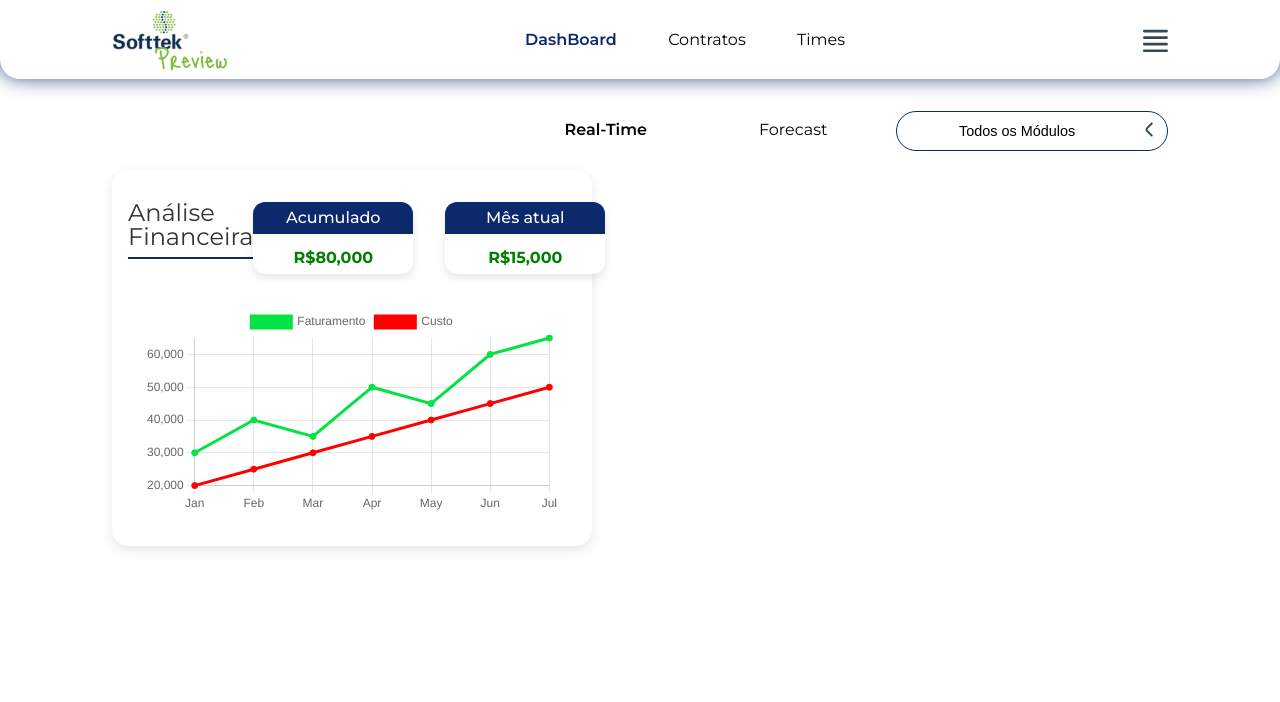
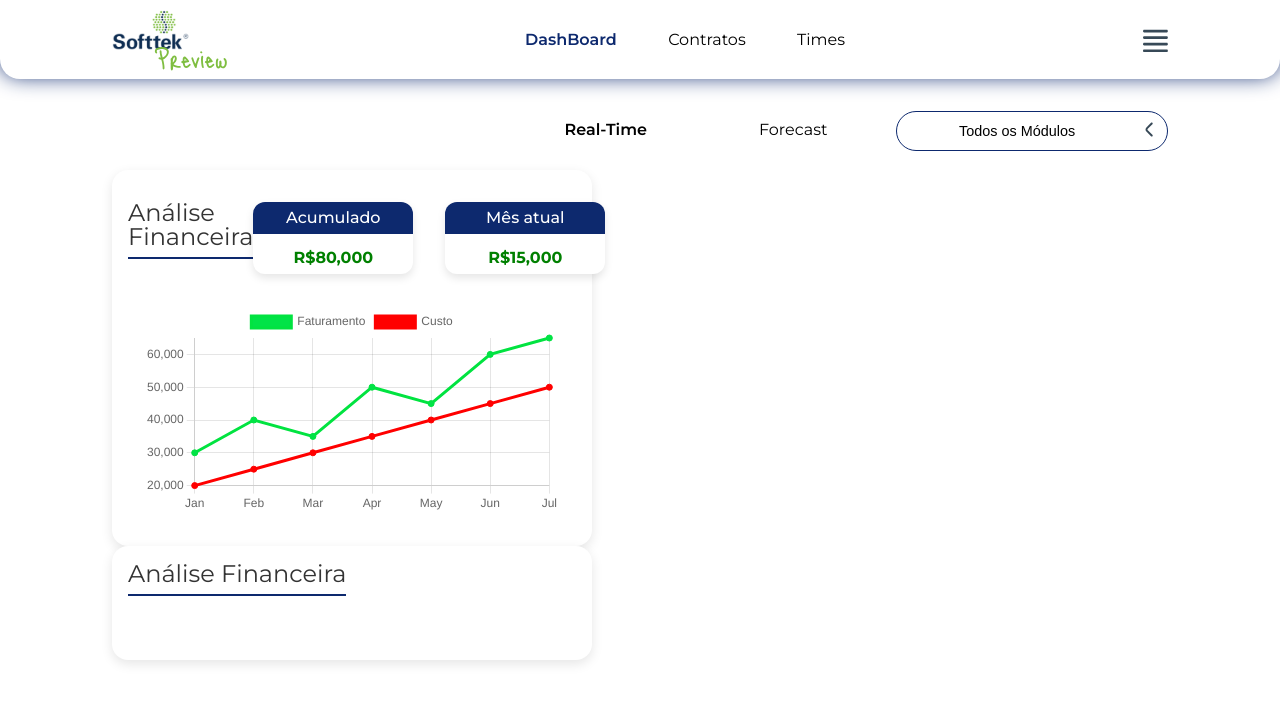
Before and after one commit to Seafety/SofttekPreviewFront, a React (Vite) app: page / in a window 1280 px wide. Shown: the top 702 px of the page. Built offline with nearby package versions, Linux system fonts and the light colour scheme.

Commit message:
feat: :construction: add contratacsSection to home page

```diff
--- a/src/Components/Organisms/ContractsSection/index.jsx
+++ b/src/Components/Organisms/ContractsSection/index.jsx
@@ -1,5 +1,5 @@
 import React from "react";
-import styles from "./index.module.scss";
+// import styles from "./index.module.scss";
 import DashSection from "../../Templates/DashSectionTemplate";
 
 const ContractsSection = () => {
--- a/src/Components/Organisms/FinanceSection/index.jsx
+++ b/src/Components/Organisms/FinanceSection/index.jsx
@@ -10,10 +10,8 @@ const FinanceSection = () => {
     cost: [20000, 25000, 30000, 35000, 40000, 45000, 50000],
   };
 
-  // Calculando o lucro para cada mês
   const profit = data.revenue.map((rev, index) => rev - data.cost[index]);
 
-  // Calculando o lucro acumulado e o lucro do mês atual (último mês)
   const accumulatedProfit = profit.reduce((acc, curr) => acc + curr, 0);
   const currentMonthProfit = profit[profit.length - 1];
 
--- a/src/Pages/Home/RealTime/index.jsx
+++ b/src/Pages/Home/RealTime/index.jsx
@@ -1,10 +1,12 @@
 import React from "react";
 import FinanceSection from "../../../Components/Organisms/FinanceSection";
+import ContractsSection from "../../../Components/Organisms/ContractsSection";
 
 const RealTime = () => {
   return (
     <>
       <FinanceSection />
+      <ContractsSection />
     </>
   );
 };
```
